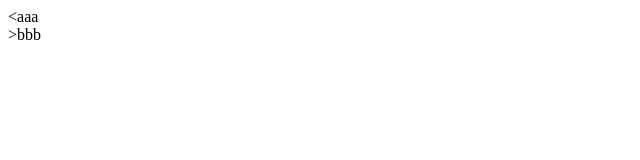
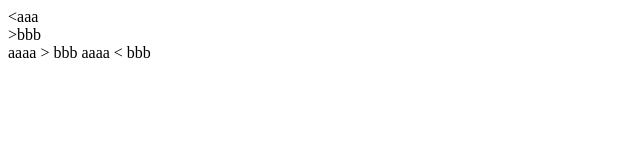
Before and after one commit to frozenluo/frozenluo.github.io, a website: page index.html in a window 1280 px wide. Shown: the whole page, without its empty margins (0-640 px from the left). Drawn offline with Linux system fonts and the light colour scheme.

Commit message:
article test

```diff
--- a/index.html
+++ b/index.html
@@ -12,6 +12,10 @@
 	<div>
 	    &gt;bbb
 	</div>
+	<article>
+		aaaa > bbb
+		aaaa < bbb
+	</article>
 </div>
 
 
```
